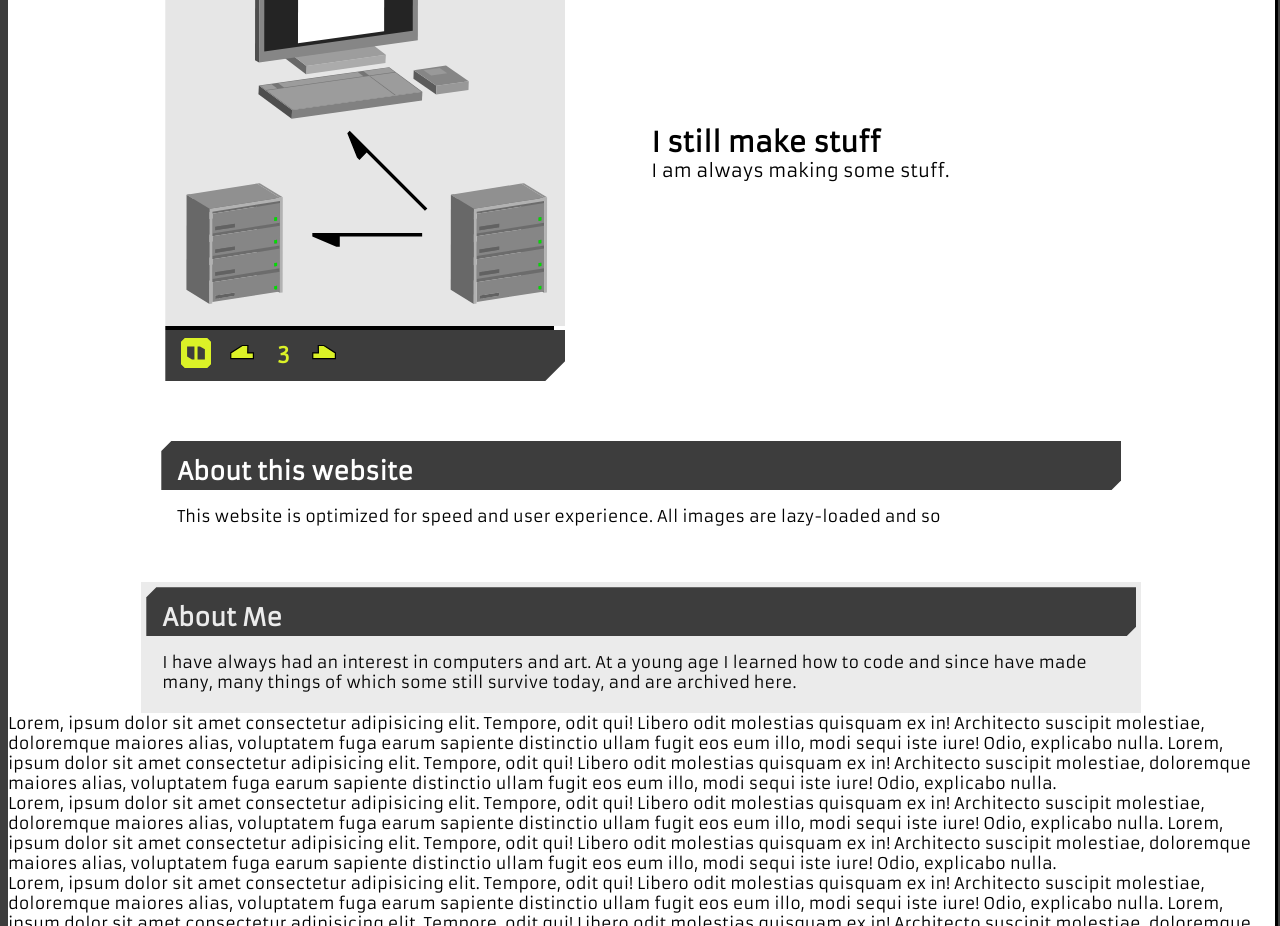
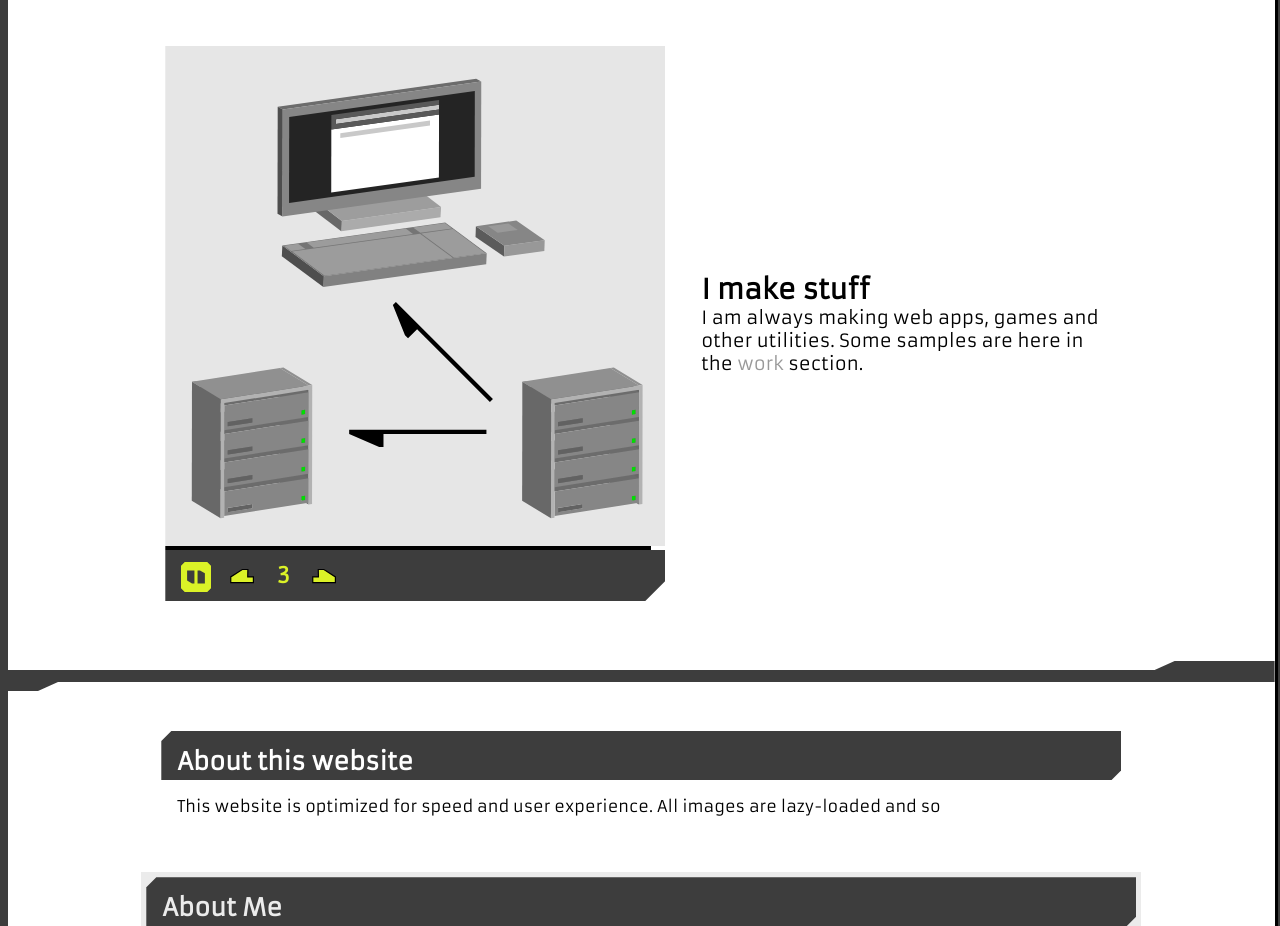
Before and after one commit to ChrisJackem/port_app, a Next.js app: page /about in a window 1280 px wide. Shown: the part 1100-2026 px from the top of the page. Built offline with nearby package versions, Linux system fonts and the light colour scheme; a web font is replaced by a local one.

Commit message:
Scematic animation done

```diff
--- a/src/app/about/page.tsx
+++ b/src/app/about/page.tsx
@@ -7,6 +7,8 @@ import AnimContainer from '@/components/animations/anim_container';
 import styles from './page.module.css';
 import Kid from '@/components/animations/kid/kid';
 import Schem from '@/components/animations/schem/schem';
+import { NavLink } from '@/components/nav_bar/nav_bar';
+import Link from 'next/link';
 
 /*********************************************************************************** About Page  */
 
@@ -26,6 +28,8 @@ const AboutPage = () => {
             <p>The following is a little about me and also some info about this site.</p>
         </section>
 
+        <br/><br/>
+
         <section className={`page_double ${styles.section_container}`}>
             <AnimContainer>
                 <World />
@@ -38,6 +42,8 @@ const AboutPage = () => {
             </div>
         </section>
 
+        <br/><br/>
+
         <section className={`page_double ${styles.section_container}`}>
             <div>
                 <h2>Taught myself to Code</h2>
@@ -47,14 +53,20 @@ const AboutPage = () => {
             <Kid />
         </section>
 
+        <br/><br/>
+
         <section className={`page_double ${styles.section_container}`}>
             <Schem />
-            <div>
-                <h2>I still make stuff</h2>
-                <p>I am always making some stuff.
+            <div className='padded'>
+                <h2>I make stuff</h2>
+                <p>I am always making web apps, games and other utilities. Some samples are here in the <Link className="tx-mg" href='/work'>work</Link> section.
                 </p>
             </div>
         </section>
+
+        <br/>
+      <div className="divider-1"></div>
+      <br />
 
         <section className='paged'>
             <h1 className='chip-tl-br bg-bg tx-fg' style={{ padding: '1rem 0.2rem 0.2rem 1rem' }}>About this website</h1>
--- a/src/app/globals.css
+++ b/src/app/globals.css
@@ -24,6 +24,7 @@ button{
 /************************ Text */
 .tx-tx{ color: var(--text, #000); }
 .tx-fg{ color: var(--foreground, #FFF); }
+.tx-mg{ color: var(--midground, #FFF); }
 .tx-ac{ color: var(--accent); }
 .tx-cen{ text-align: center; }
 
--- a/src/components/animations/schem/schem.module.css
+++ b/src/components/animations/schem/schem.module.css
@@ -1,8 +1,9 @@
 .main_container{
+    --width: 500px;
     gap: 0px;
-    /* align-items: center; */
+    margin: 0px auto;
     justify-content: center;
-    width: 400px;
+    width: var(--width,  400px);
 }
 .progress_bar{
     background-color: var(--darkest);
@@ -14,11 +15,11 @@
 }
 
 .svg_btn{
+    margin-top: 4px;
     width: 30px;
     height: 30px;
 }
 .frame_display{
-    /* background-color: var(--foreground); */
     color: var(--accent);
     padding: 0.25rem;
     width: 20px;
@@ -28,26 +29,32 @@
 }
 
 .svg_image{
-    width: 400px;
-    height: 400px;
+    width: var(--width, 400px);
+    height: var(--width, 400px);
+    /* width: 400px;
+    height: 400px; */
     overflow: hidden;
-    /* margin: 0 auto; */
 }
 
+/* SVG animation class */
 .frame_el{
     opacity: 0;
     transition: all 300ms ease-out;
+    transform-origin: center;
+    transform: scale(.95);
 }
 .frame_el.active{
     opacity: 1;
+    transform: scale(1);
 }
 
 @media screen and (max-width: 600px) {
-    .svg_image{
+    /* .svg_image{
         width: 300px;
         height: 300px;
-    }
+    } */
     .main_container{
-        width: 300px;
+        /* width: 300px; */
+        --width: 300px;
     }
 }
--- a/src/components/animations/schem/schem.tsx
+++ b/src/components/animations/schem/schem.tsx
@@ -6,7 +6,7 @@ import styles from './schem.module.css';
 import SvgBtn from '@/components/svg_btns/svg_btns';
 
 const WAIT = 2000;
-const MAX_FRAME = 5;
+const MAX_FRAME = 4;
 
 const Schem = () => {
     const containerRef = useRef(null);
@@ -15,11 +15,11 @@ const Schem = () => {
     const timer = useRef<NodeJS.Timeout | null>(null);
     const [frame, setFrame] = useState<number>(0);
     const [isPlaying, setIsPlaying] = useState<boolean>(true);
-    // animations
+    // progress animation
     const [scope, animate] = useAnimate();
     const [animateControls, setAnimateControls] = useState<undefined | ReturnType<typeof animate>>()
 
-    // Button Handlers
+    // Buttons
     function handlePlay(){
         if (!isPlaying) tick();
         ( isPlaying ? killTimer : startTimer )();
@@ -30,7 +30,6 @@ const Schem = () => {
     }
     function handlePrev(){
         killTimer();
-        // poor man's tick() subtracted to save some mem
         setFrame(frame => --frame >= 0 ? frame : MAX_FRAME);
     }
 
@@ -42,7 +41,7 @@ const Schem = () => {
 
     function killTimer(){
         if (isPlaying) progressBar(false);
-        if (timer.current) {
+        if (timer.current !== null) {
             clearInterval(timer.current);
             timer.current = null;
         }
@@ -57,12 +56,13 @@ const Schem = () => {
     }
 
     function progressBar( start:boolean = true ){
-        if (!start && scope ){
+        if (!scope.current) return;
+        if (!start){
             animateControls?.stop();
             animate( scope.current,
                 { width: "0%" },
                 { duration: .2, ease: 'easeOut' })
-        }else if(start){// Start animation
+        }else{// Start animation
             setAnimateControls(
                 animate( scope.current,
                     { width: ["0%", "100%"] },
@@ -85,7 +85,7 @@ const Schem = () => {
                 <SvgBtn
                     className={styles.svg_btn}
                     type={ isPlaying ? 'pause' : 'play' }
-                    onClick={ handlePlay }
+                    onClick={handlePlay}
                 />
                 <SvgBtn
                     className={styles.svg_btn}
```
